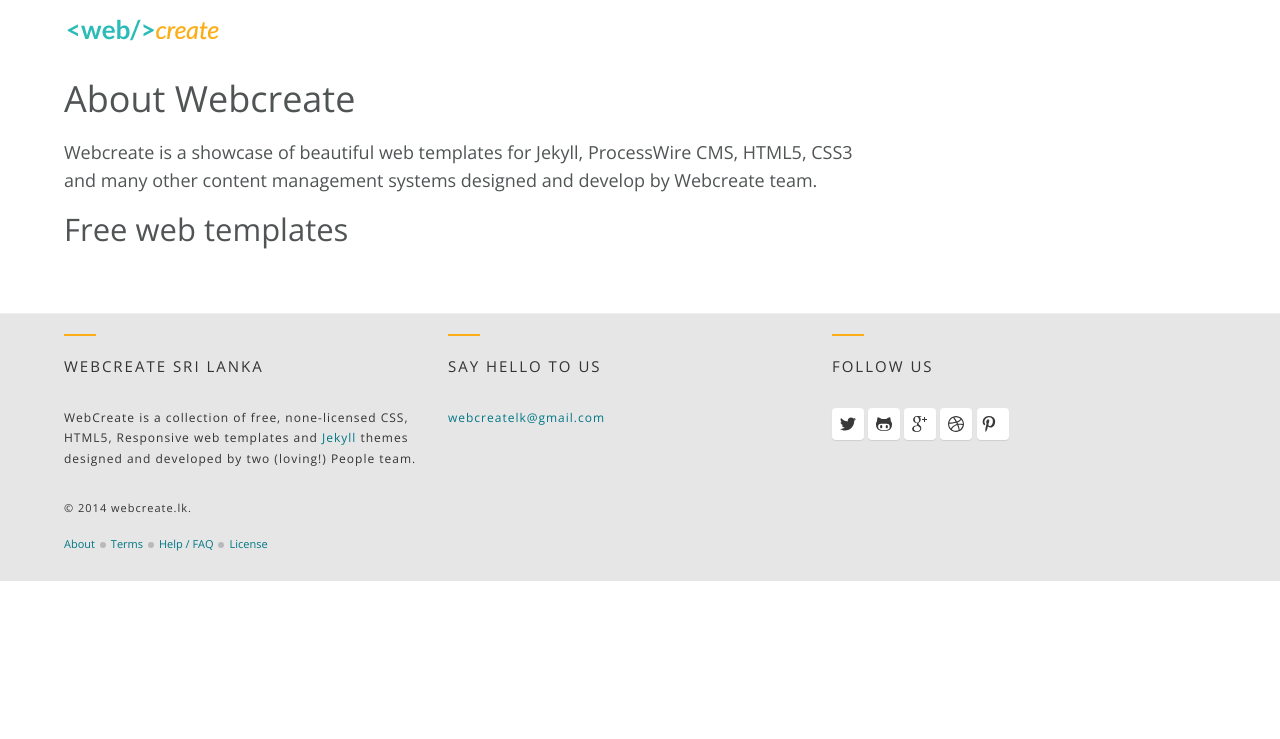
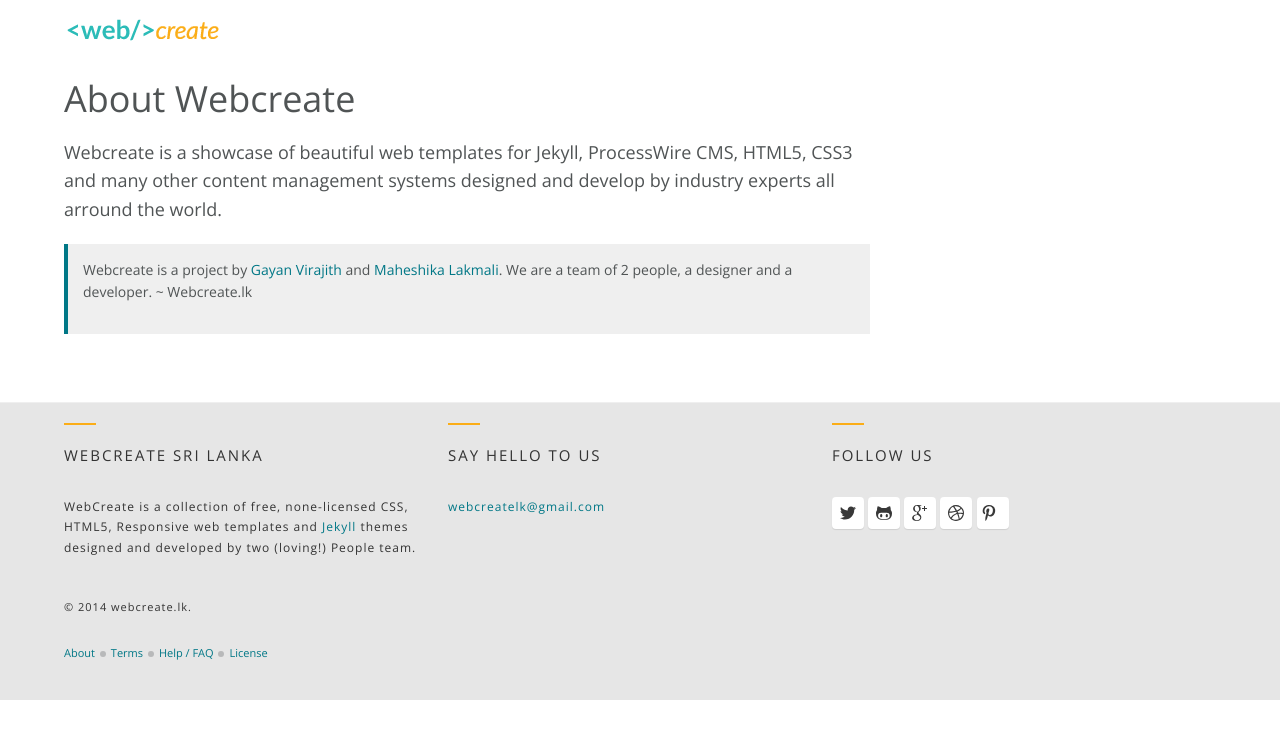
Before and after one commit to web-create/web-create.github.io, a Jekyll site: the page built from about.md, in a window 1280 px wide. Shown: the top 739 px of the page. Built offline with Jekyll 4.4.1, drawn with Linux system fonts in a browser that asks for light colours; nearby versions of some CDN libraries.

Commit message:
Modified about us page. Css changes for blockquote elements

```diff
--- a/about.md
+++ b/about.md
@@ -4,6 +4,11 @@ title: About Webcreate
 permalink: /about/
 ---
 
-Webcreate is a showcase of beautiful web templates for Jekyll, ProcessWire CMS, HTML5, CSS3 and many other content management systems designed and develop by Webcreate team.
+Webcreate is a showcase of beautiful web templates for Jekyll, ProcessWire CMS, HTML5, CSS3 and many other content management systems designed and develop by industry experts all arround the world.
 
-## Free web templates
+> Webcreate is a project by [Gayan Virajith][gayan] and [Maheshika Lakmali][maheshika]. We are a team of 2 people, a designer and a developer.
+> ~ Webcreate.lk
+
+
+[gayan]: http://gayanvirajith.github.io
+[maheshika]: http://maheshikalakmali.github.io
--- a/assets/css/main.scss
+++ b/assets/css/main.scss
@@ -212,7 +212,7 @@ p {
   @include MQ(M) {
     @include font-size(18px);
   }
-  margin-bottom: 10px;
+  margin-bottom: 20px;
 }
 
 /*
@@ -247,7 +247,21 @@ hr {
 }
 
 
+blockquote {
+  border-left: 4px solid $color-6;
+  background-color: $color-5;
+  padding: 15px 15px 10px;
+  margin-bottom: 20px;
+}
 
+blockquote p {
+  @include font-size(14px);
+}
+
+blockquote a {
+  color: $color-6;
+  text-decoration: none;
+}
 
 
 /*------------------------------------*\
```
